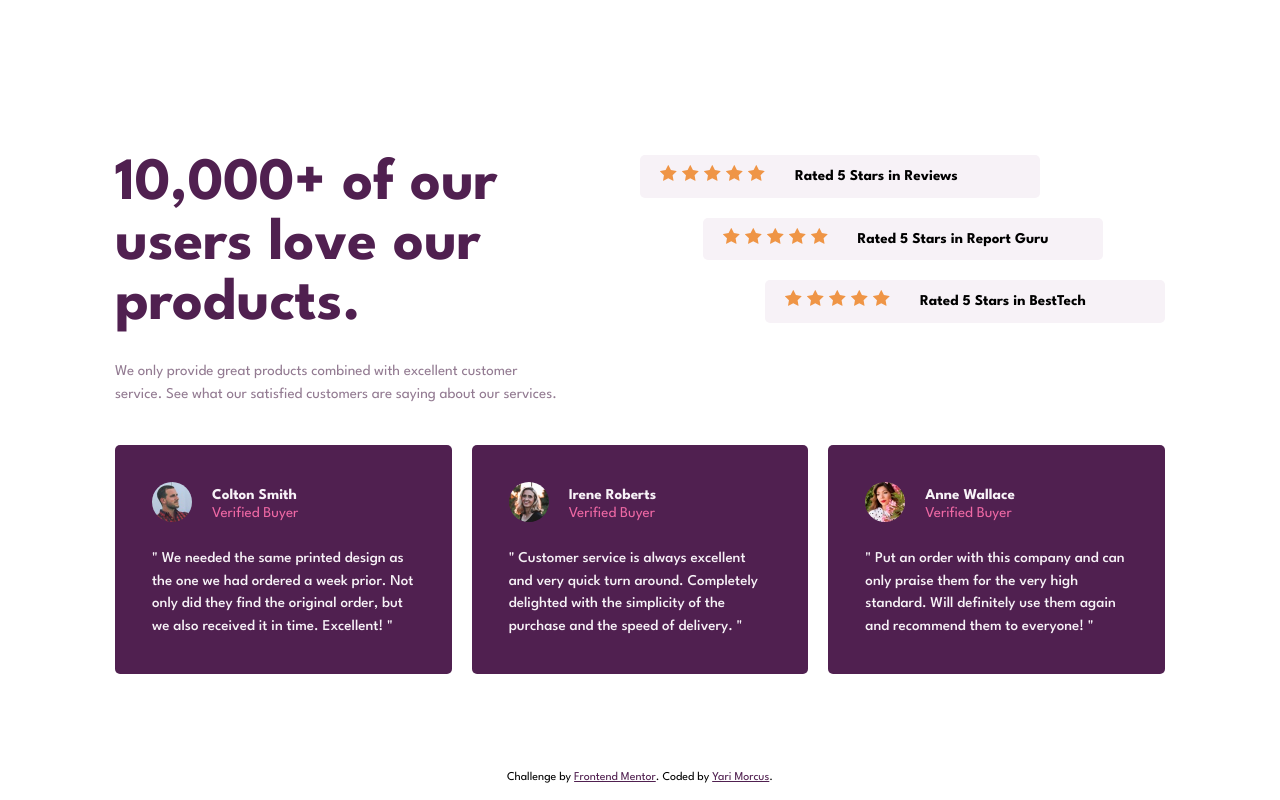
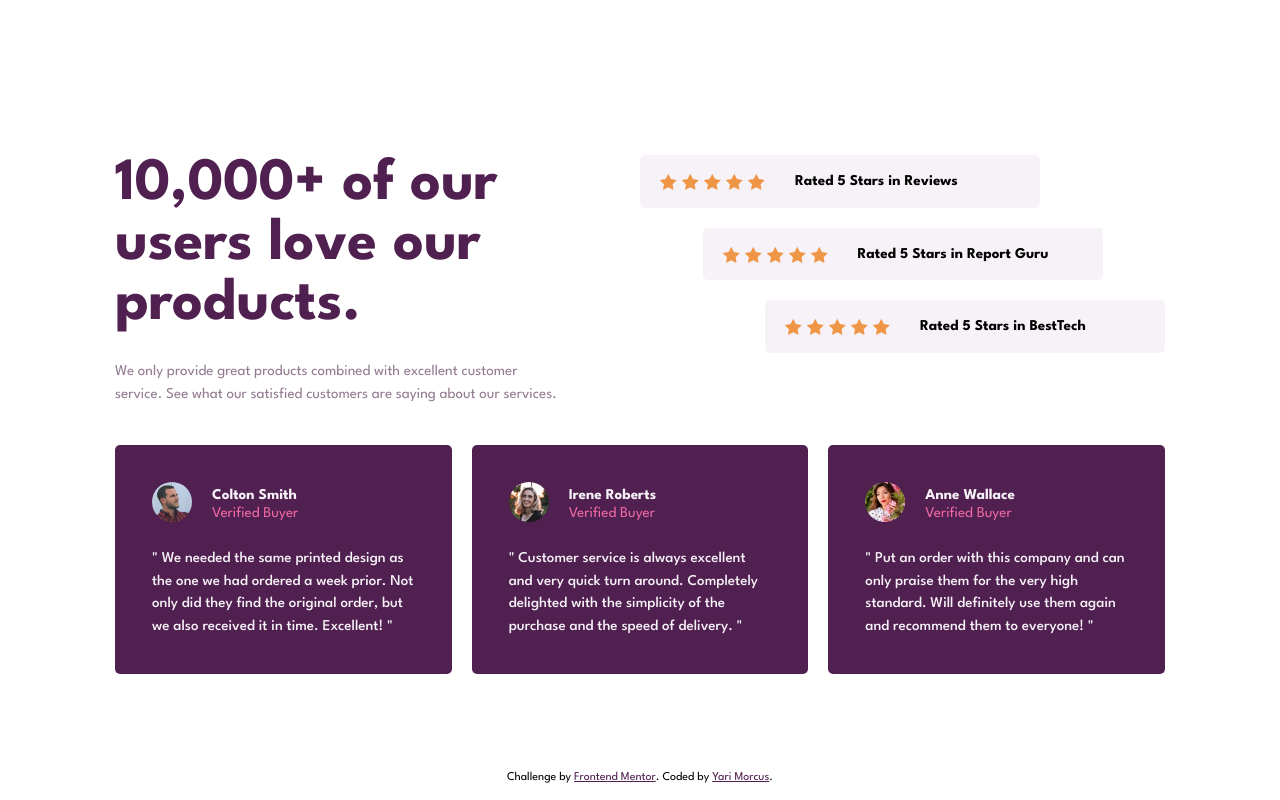
Before and after one commit to YariMorcus/social-proof-section, a website: page index.html in a window 1280 px wide. Drawn offline with Linux system fonts and the light colour scheme.

Commit message:
Rating: increase margin and padding

```diff
--- a/scss/layouts/_rating.scss
+++ b/scss/layouts/_rating.scss
@@ -32,7 +32,7 @@
         @include m.breakpoint-lg() {
             margin-left: 0;
             width: 50rem;
-            padding: 1rem 0;
+            padding: 1.5rem 0;
 
             &:nth-child(1) {
                 align-self: flex-start;
@@ -71,7 +71,7 @@
 
             @include m.breakpoint-xl() {
                 display: inline-block;
-                margin: 0 3rem 0 0;
+                margin: .4rem 3rem 0 0;
             }
         }
 
```
Also changed, not shown: css/main.css.
